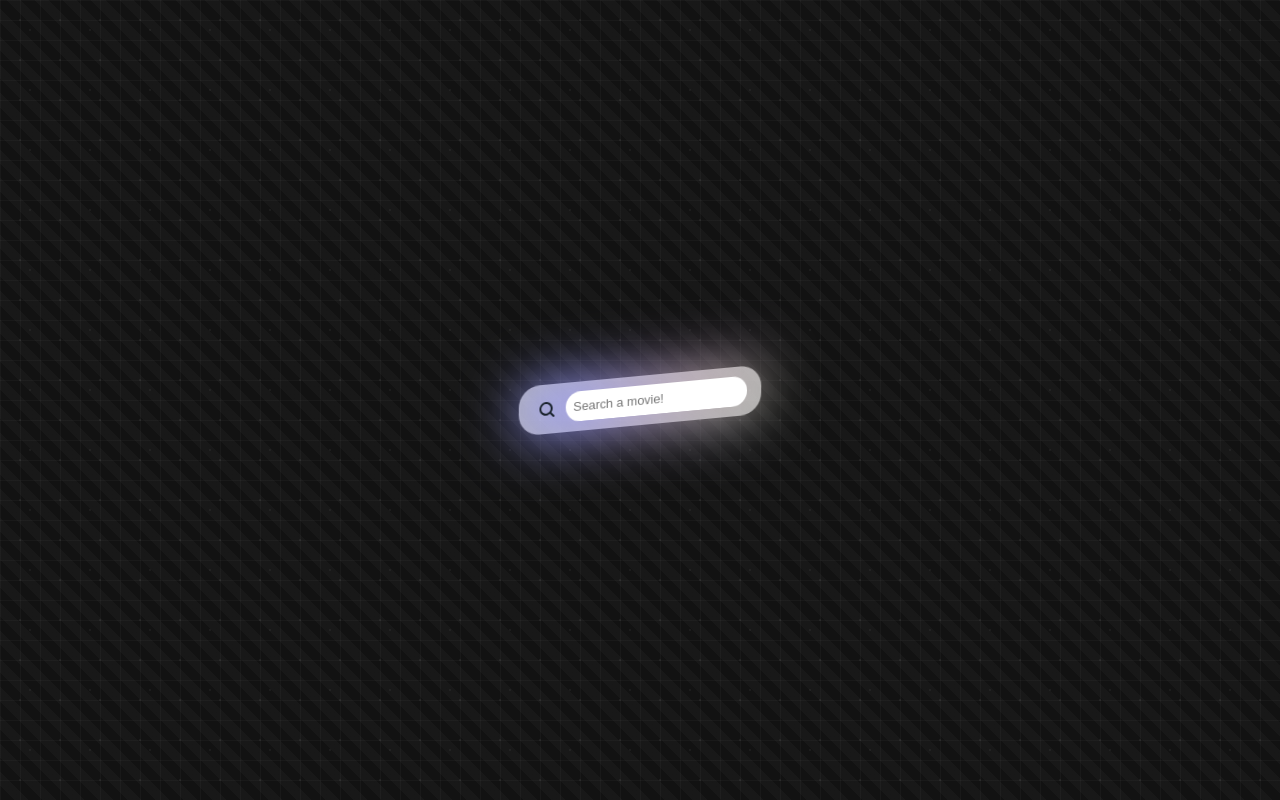
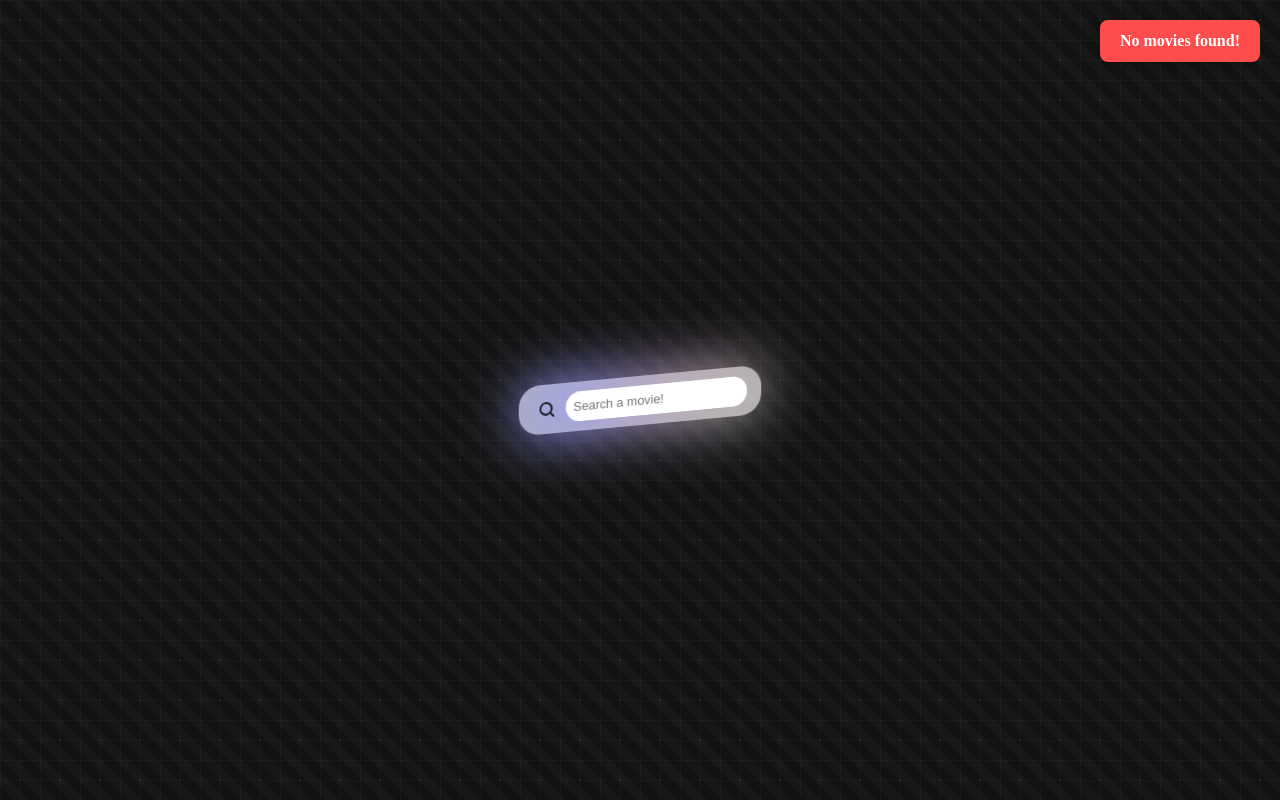
Before and after one commit to AdrielFoppa/OMDB-API-Practice, a website with bundled scripts: page public/index.html in a window 1280 px wide. Both pictures are taken after a click on the button 546 px from the left and 408 px from the top of the page. Built offline with nearby package versions, Linux system fonts and the light colour scheme; no server answers.

Commit message:
Feat: adiciona funcao noMovie que indica que nao foi encontrado nenhum filme na api

```diff
--- a/public/index.html
+++ b/public/index.html
@@ -13,6 +13,8 @@
 <body>
 
     <div class="container"></div>
+    <div id="errorMessage" class="error hidden">No movies found!</div>
+
 
     <!-- parte responsavel por pelo input e pelo botao -->
     <div class="input__container">
--- a/public/style/style.css
+++ b/public/style/style.css
@@ -187,6 +187,26 @@ body {
 }
 
 
+/*mensagem de erro*/
+.error {
+    background-color: #ff4d4d;
+    color: white;
+    padding: 12px 20px;
+    border-radius: 8px;
+    font-weight: bold;
+    position: fixed;
+    top: 20px;
+    right: 20px;
+    z-index: 10;
+    box-shadow: 0 0 10px rgba(0,0,0,0.3);
+    transition: opacity 0.5s ease-in-out;
+  }
+
+  .hidden {
+    opacity: 0;
+    pointer-events: none;
+  }
+
 
 .divMovie{
   color: white;
--- a/src/index.ts
+++ b/src/index.ts
@@ -93,6 +93,19 @@ function restartSection():void{
     section.innerHTML = ``
 }
 
+//funcao que mostra que nao existe o filme na api
+function noMovie():void{
+    //pega o elemento que contem a mensagem que o filme nao existe
+    const errorDiv = document.getElementById("errorMessage") as HTMLElement
+    errorDiv.innerText = "No movies found!"
+    //remove a classe hidden que deixa o elemento com a opacidade 0 (invisivel)
+    errorDiv.classList.remove("hidden")
+
+    //depois de 3 segundos adiciona a classe hidden novamente deixando o componente invisivel
+    setTimeout(()=>{
+        errorDiv.classList.add("hidden")
+    },3000)
+}
 
 //Funcao que sera chamado ao clicar no botao
 document.getElementById("botao").addEventListener("click",async (ev)=>{
@@ -113,6 +126,6 @@ document.getElementById("botao").addEventListener("click",async (ev)=>{
         console.log(movieData)
         createMovieDiv(movieData)
     }else{
-        console.log('Filme nao encontrado')
+        noMovie()
     }
 })
```
Also changed, not shown: dist/index.js.
